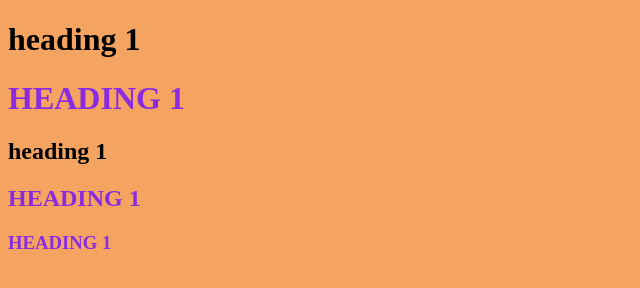
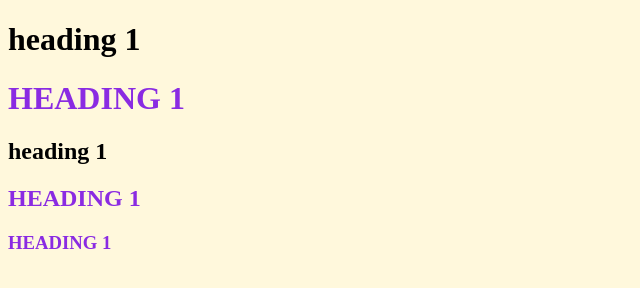
Before and after one commit to manikanta-hitunik-com/cartoon-hero, a plain HTML site: page index.html in a window 1280 px wide. Shown: the whole page, without its empty margins (0-640 px from the left). Drawn offline with Linux system fonts and the light colour scheme.

Commit message:
changed background color again

```diff
--- a/css/style.css
+++ b/css/style.css
@@ -1,5 +1,5 @@
 body{
-  background-color: sandybrown;
+  background-color:cornsilk;
 }
 .big{
 color: blueviolet;
```
